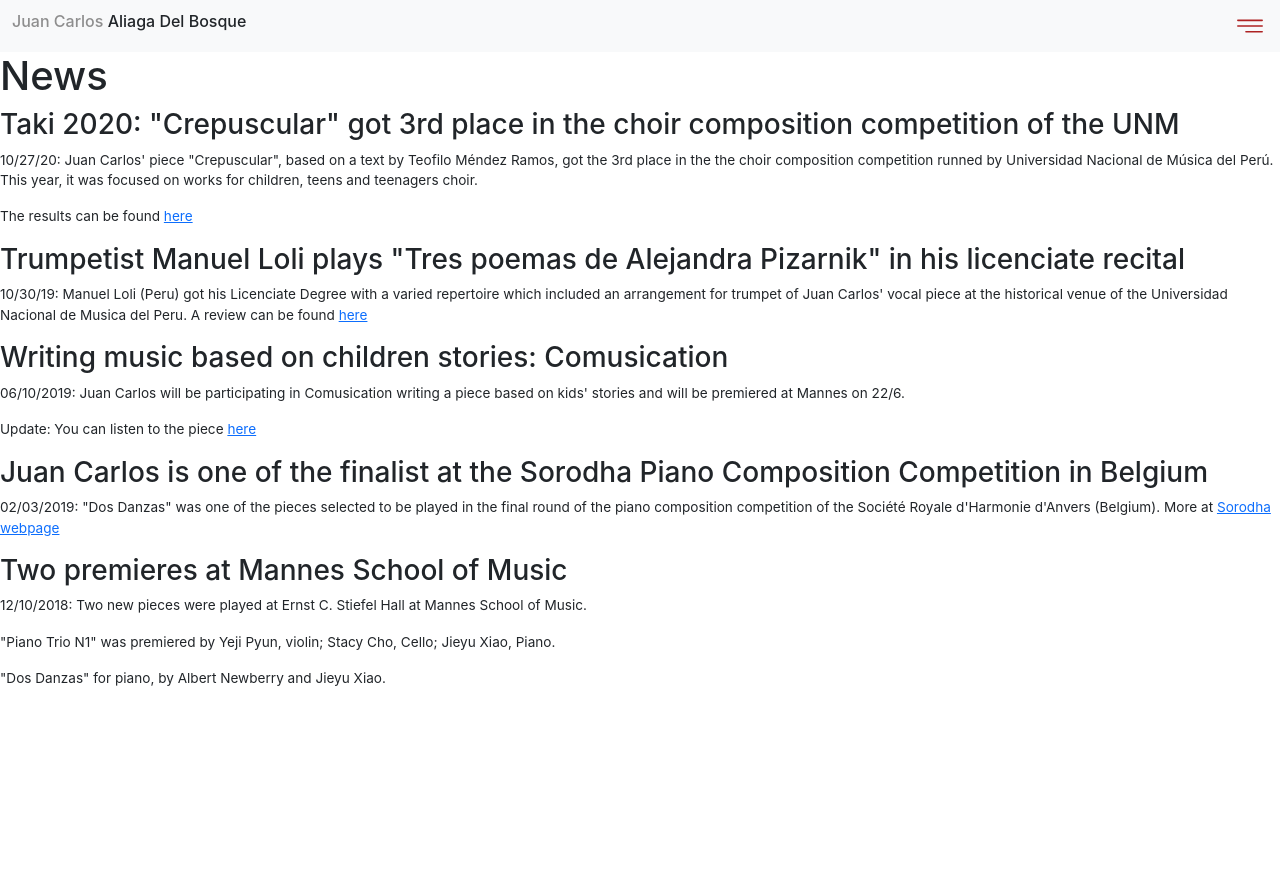
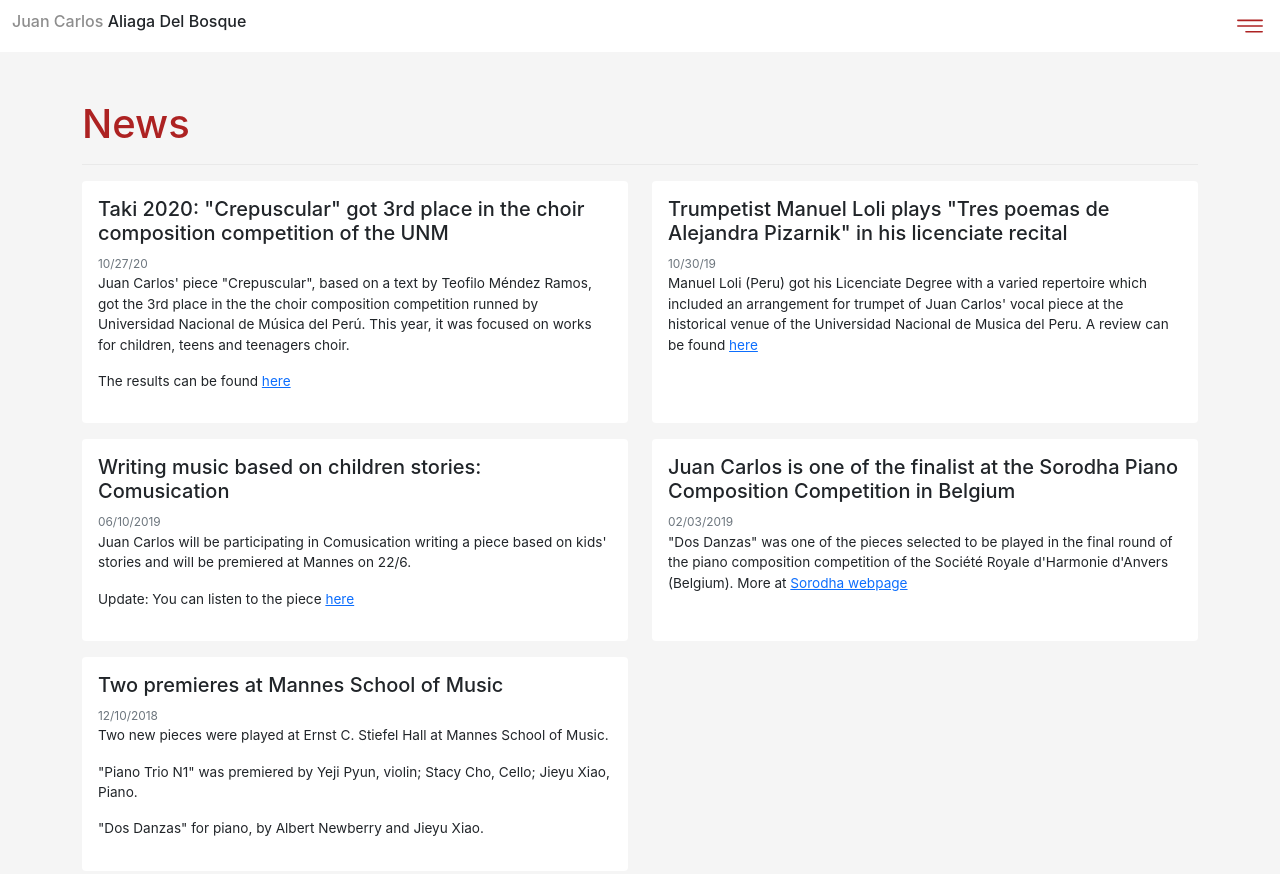
Before and after one commit to Elementarsatz/aliagadelbosque, a React (Create React App) app: page /news in a window 1280 px wide. Shown: the top 874 px of the page. Before the commit the page ends 800 px from the top, so only its background shows below. Built offline with nearby package versions, Linux system fonts and the light colour scheme.

Commit message:
news grid

```diff
--- a/src/App.css
+++ b/src/App.css
@@ -1,39 +1,20 @@
-.App {
-  color: #212529;
-  font-size: .85em;
+:root {
+  --jcadb-red: #AD2222;
+  --jcadb-dark-gray: #212529;
+  --jcadb-light-gray: #c4c4c4;
+  --jcadb-light-bg: #F5F5F5;
 }
 
-/* .App-logo {
-  height: 40vmin;
-  pointer-events: none;
+.App {
+  color: var(--jcadb-dark-gray);
+  font-size: .85em;
+  background-color: var(--jcadb-light-bg);
 }
 
-@media (prefers-reduced-motion: no-preference) {
-  .App-logo {
-    animation: App-logo-spin infinite 20s linear;
-  }
+.section-divider {
+  background-color: var(--jcadb-light-gray);
 }
 
-.App-header {
-  background-color: #282c34;
-  min-height: 100vh;
-  display: flex;
-  flex-direction: column;
-  align-items: center;
-  justify-content: center;
-  font-size: calc(10px + 2vmin);
-  color: white;
+.section-title {
+  color: var(--jcadb-red);
 }
-
-.App-link {
-  color: #61dafb;
-}
-
-@keyframes App-logo-spin {
-  from {
-    transform: rotate(0deg);
-  }
-  to {
-    transform: rotate(360deg);
-  }
-} */
--- a/src/components/About/index.jsx
+++ b/src/components/About/index.jsx
@@ -1,4 +1,4 @@
-import React, { Fragment } from 'react';
+import React from 'react';
 import BioPic from '../../assets/bio-pic5.jpg';
 
 const About = () => (
--- a/src/components/Header/header.module.css
+++ b/src/components/Header/header.module.css
@@ -19,7 +19,7 @@
 }
 
 #header-nav {
-  background-color: #f8f9fa;
+  background-color: #fff;
 }
 
 .menu-btn {
--- a/src/components/Header/index.jsx
+++ b/src/components/Header/index.jsx
@@ -6,14 +6,10 @@ import MenuIcon from '../../assets/menu-light.svg';
 const Header = () => {
   const [sidebarOpen, setSidebarOpen] = useState(false);
   const toggleSidebar = (toggleValue) => {
-    console.log(toggleValue);
     const body = document.getElementsByTagName('body')[0];
-    console.log(body)
     if (sidebarOpen) {
-      console.log('remove');
       body.classList.remove('no-scroll');
     } else {
-      console.log('add')
       body.classList.add('no-scroll');
     }
     setSidebarOpen(toggleValue);
--- a/src/components/News/index.jsx
+++ b/src/components/News/index.jsx
@@ -1,24 +1,28 @@
-import React, {Fragment}  from 'react';
+import React from 'react';
 import {news} from '../../constants/news'
 
 const News = () => (
-    <Fragment>
-        <h1>News</h1>
-        {news.map(item =>  (
-            <Fragment>
-                <h3>{item.title}</h3>
-                {item.body.split("\n").map((meti,windex) => (
-
-
-                        <p>{(windex == 0) && `${item.date}: `}{meti.match(/[^\]]+(?![^<]*\])/g)}<a target="_blank" href={meti.match(/(?<=\[)(.*?)(?=\])/g)}>{meti.match(/(?<=\<)(.*?)(?=\>)/g)}</a></p>
-
-
-                ))}
-
-
-            </Fragment>
-        ))}
-        </Fragment>
+    <div className="container py-5">
+        <h1 className="section-title">News</h1>
+        <hr className="section-divider" />
+        <div className="row">
+            {news.map(item =>  (
+                <div className="col col-md-6 mb-3">
+                    <div className="card border-0 h-100">
+                        <div className="card-body">
+                            <h5>{item.title}</h5>
+                            <span className="small text-muted">{item.date}</span>
+                            {item.body.split("\n").map((meti,windex) => (
+                                <p>
+                                    {/* <span className="text-muted">{(windex == 0) && `${item.date}: `}</span> */}
+                                    {meti.match(/[^\]]+(?![^<]*\])/g)}<a target="_blank" href={meti.match(/(?<=\[)(.*?)(?=\])/g)}>{meti.match(/(?<=\<)(.*?)(?=\>)/g)}</a></p>
+                            ))}
+                        </div>
+                    </div>
+                </div>
+            ))}
+        </div>
+    </div>
 
 
 );
```
Also changed, not shown: 1 other file (tests, documents, lock files or other folders).
